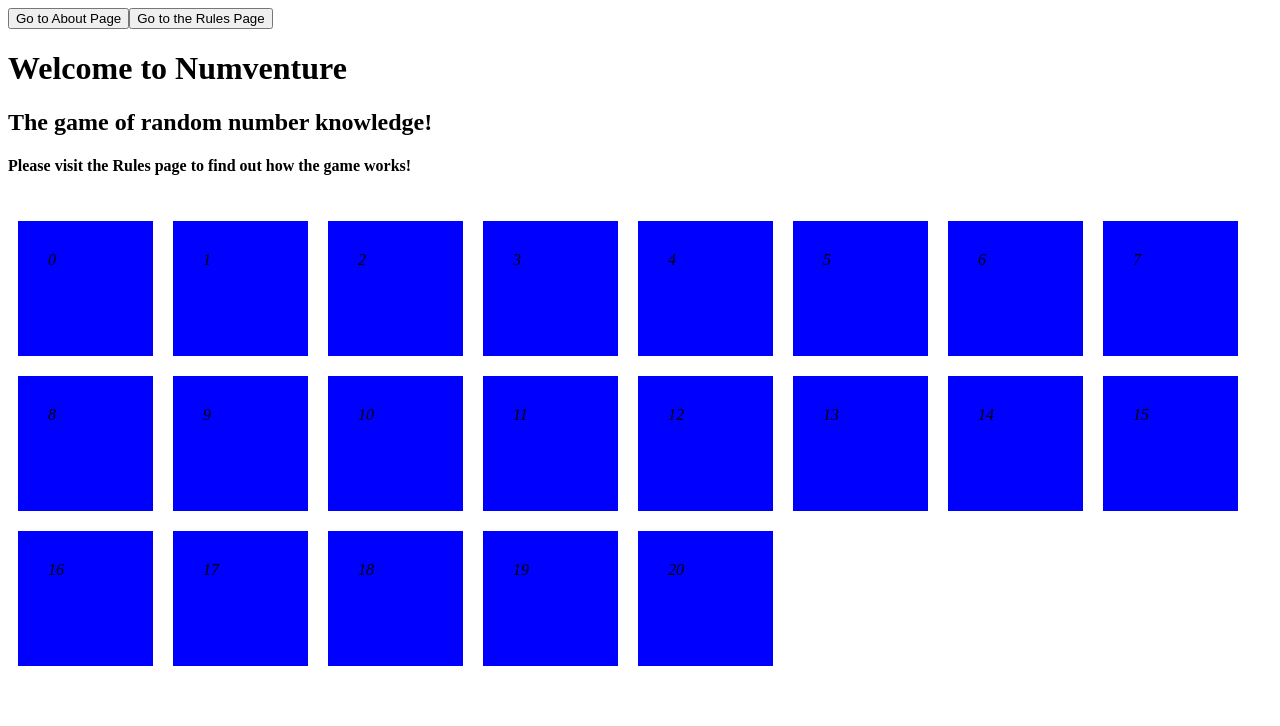
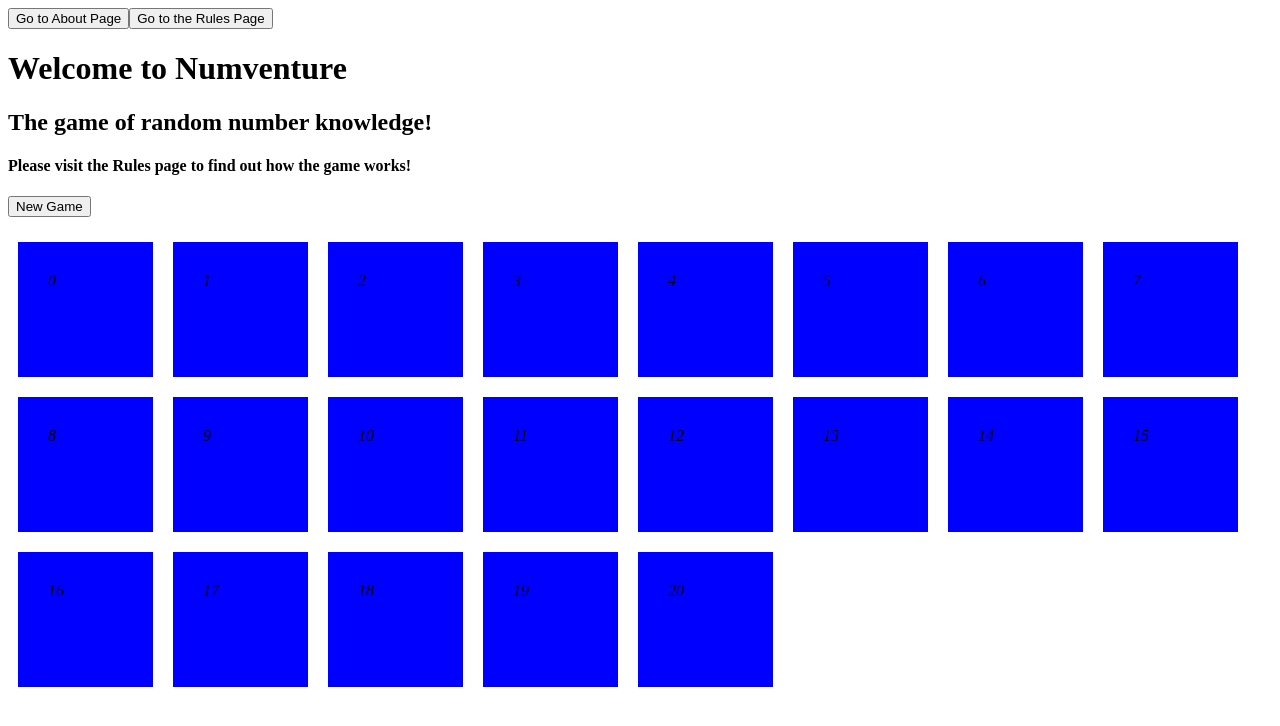
Before and after one commit to lptaylor/Numventure, a Next.js app: page / in a window 1280 px wide. Shown: the top 726 px of the page. Built offline with nearby package versions, Linux system fonts and the light colour scheme.

Commit message:
Adds button for new game.

```diff
--- a/pages/index.js
+++ b/pages/index.js
@@ -27,6 +27,7 @@ const Index = () => (
       <h1>Welcome to Numventure</h1>
       <h2>The game of random number knowledge!</h2>
       <h4>Please visit the Rules page to find out how the game works!</h4>
+      <button className='new-game'>New Game</button>
       <div className='flex-container' style={ flexBox }>
         { renderBoard() }
       </div>
```
